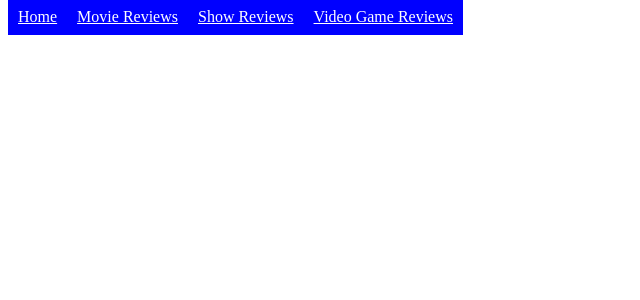
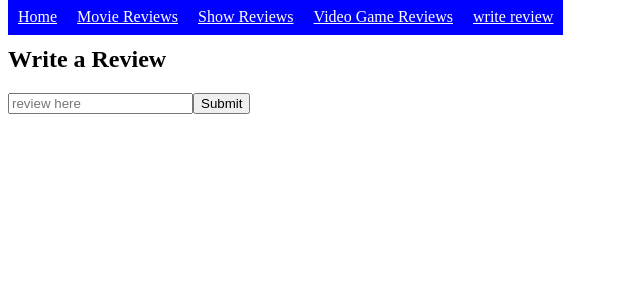
Before and after one commit to Ramlaali/ReactProject, a React (Create React App) app: page /writereview in a window 1280 px wide. Shown: the top 300 px of the page, without its empty margins (0-640 px from the left). Built offline with nearby package versions, Linux system fonts and the light colour scheme.

Commit message:
Used UseState to create a controlled form for the writereview input

```diff
--- a/src/components/App.js
+++ b/src/components/App.js
@@ -6,6 +6,8 @@ import MoviesReview from "./MoviesReview";
 import VideoGameReview from "./VideoGameReview";
 import ShowsReview from "./ShowsReview";
 import NavBar from "./NavBar";
+
+import WriteReview from "./WriteReview"
 
 function App() {
     return (
@@ -24,6 +26,9 @@ function App() {
                 <Route exact path= "/">
                     <Home />
                 </Route>
+                <Route exact path= "/writereview">
+                    <WriteReview />
+                </Route>
             </Switch>
         </div>
 
--- a/src/components/MoviesReview.js
+++ b/src/components/MoviesReview.js
@@ -1,6 +1,6 @@
 import React from "react";
 
-import WriteReview from "./WriteReview";
+
 
 
 function MoviesReview(){
--- a/src/components/NavBar.js
+++ b/src/components/NavBar.js
@@ -30,6 +30,10 @@ function NavBar() {
             exact style= {linkStyles}>
                 Video Game Reviews
             </NavLink>
+            <NavLink to= "/writereview"
+            exact style= {linkStyles}>
+                write review
+            </NavLink>
         </div>
 
     )
--- a/src/components/ShowsReview.js
+++ b/src/components/ShowsReview.js
@@ -1,5 +1,5 @@
 import React from "react";
-import WriteReview from "./WriteReview";
+
 
 function ShowsReview(){
     return (
--- a/src/components/VideoGameReview.js
+++ b/src/components/VideoGameReview.js
@@ -1,5 +1,5 @@
 import React from "react";
-import WriteReview from "./WriteReview";
+
 
 function VideoGameReview(){
     return (
--- a/src/components/WriteReview.js
+++ b/src/components/WriteReview.js
@@ -1,14 +1,22 @@
-import React from "react";
-
-
+import React, { useState } from "react"
 
 
 
 function WriteReview(){
+
+    const [review, newReview] = useState('');
+
+    function handleReview(event){
+        newReview(event.target.value)
+    }
     return (
-        <div>
-        <input id="text" type="text" name="text_value" placeholder="Character Name Here..." />
-        <input type="submit" id="submit" value="Submit"/>
+        <div className= "Review">
+            <h2>Write a Review</h2>
+            <form>
+                <input id="text" type="text" required value= {review} placeholder="review here" onChange= {handleReview} />
+                <button type= "submit">Submit</button>
+            </form>
+
         </div>
         );
 };
```
